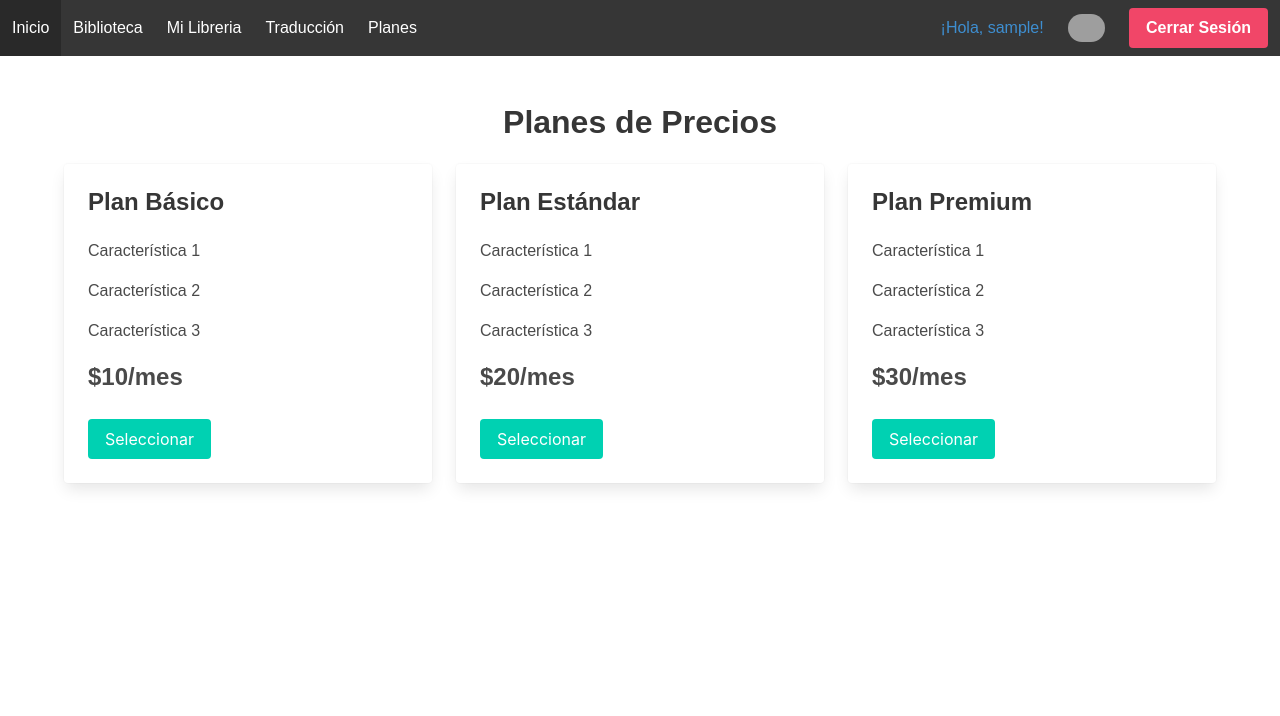
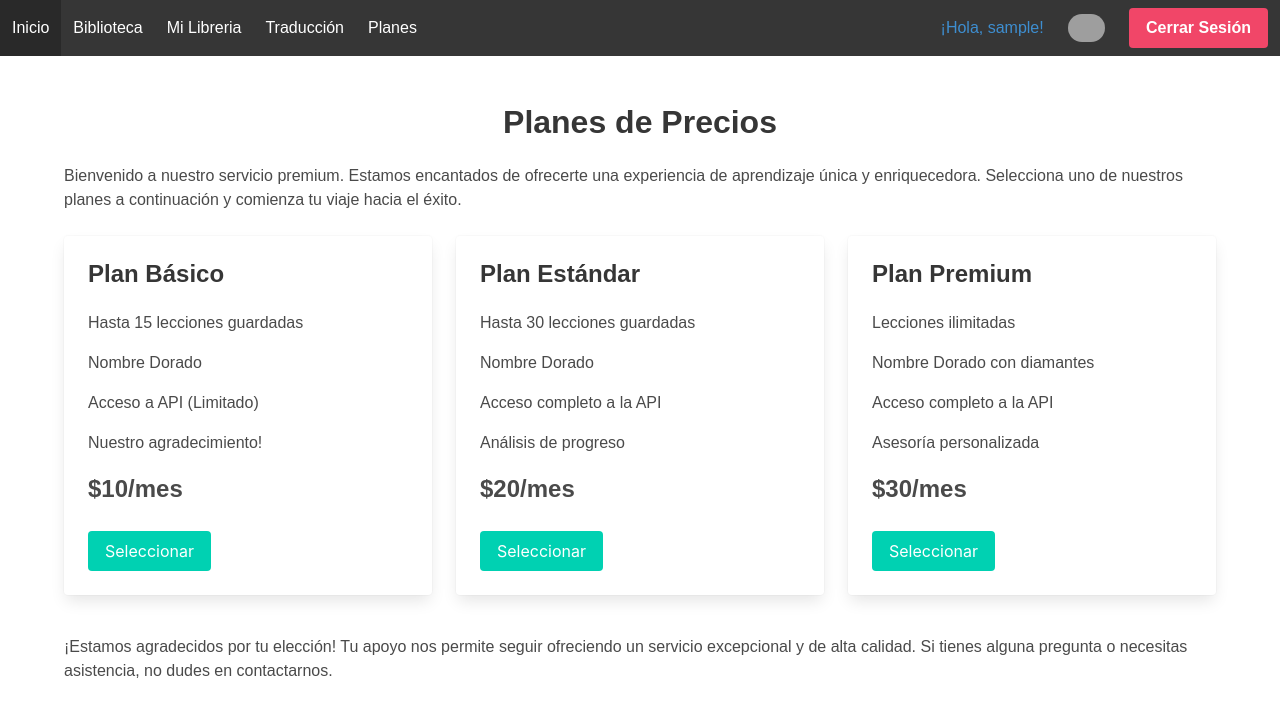
Before and after one commit to xlsymphonylx/code-2-pseudo, a Vue app: page /planes in a window 1280 px wide. Shown: the top 716 px of the page. Built offline with nearby package versions, Linux system fonts and the light colour scheme; no server answers; sample sign-in values are in the browser's storage; grey boxes are pictures that could not be loaded.

Commit message:
added paypal support

```diff
--- a/index.html
+++ b/index.html
@@ -5,6 +5,7 @@
     <link rel="icon" href="/favicon.ico">
     <meta name="viewport" content="width=device-width, initial-scale=1.0">
     <title>Vite App</title>
+    <script src="https://www.paypal.com/sdk/js?client-id=AeBIjh0Oj8RP49gqr1fxiyJdFl3fbuwpW_Nq02_xOpzJNSXnz572xlvyZNnw2XQ7SRRXG8Pj1m_CTJWH"></script>
   </head>
   <body>
     <div id="app"></div>
--- a/package.json
+++ b/package.json
@@ -11,6 +11,7 @@
   },
   "dependencies": {
     "@fortawesome/fontawesome-free": "^6.4.2",
+    "@paypal/paypal-js": "^7.0.3",
     "axios": "^1.6.0",
     "bulma": "^0.9.4",
     "sweetalert2": "^11.9.0",
--- a/src/views/PricePlansView.vue
+++ b/src/views/PricePlansView.vue
@@ -2,53 +2,120 @@
   <section class="section">
     <div class="container">
       <h1 class="title has-text-centered">Planes de Precios</h1>
+      <div class="content">
+        <p>
+          Bienvenido a nuestro servicio premium. Estamos encantados de ofrecerte una experiencia de
+          aprendizaje única y enriquecedora. Selecciona uno de nuestros planes a continuación y
+          comienza tu viaje hacia el éxito.
+        </p>
+      </div>
       <div class="columns">
-        <div class="column">
+        <div class="column" v-for="plan in plans" :key="plan.id">
           <div class="card">
             <div class="card-content">
               <div class="content">
-                <h2 class="title is-4">Plan Básico</h2>
-                <p>Característica 1</p>
-                <p>Característica 2</p>
-                <p>Característica 3</p>
-                <p class="has-text-weight-bold is-size-4">$10/mes</p>
-                <button class="button is-primary">Seleccionar</button>
-              </div>
-            </div>
-          </div>
-        </div>
-        <div class="column">
-          <div class="card">
-            <div class="card-content">
-              <div class="content">
-                <h2 class="title is-4">Plan Estándar</h2>
-                <p>Característica 1</p>
-                <p>Característica 2</p>
-                <p>Característica 3</p>
-                <p class="has-text-weight-bold is-size-4">$20/mes</p>
-                <button class="button is-primary">Seleccionar</button>
-              </div>
-            </div>
-          </div>
-        </div>
-        <div class="column">
-          <div class="card">
-            <div class="card-content">
-              <div class="content">
-                <h2 class="title is-4">Plan Premium</h2>
-                <p>Característica 1</p>
-                <p>Característica 2</p>
-                <p>Característica 3</p>
-                <p class="has-text-weight-bold is-size-4">$30/mes</p>
-                <button class="button is-primary">Seleccionar</button>
+                <h2 class="title is-4">{{ plan.name }}</h2>
+                <p v-for="feature in plan.features" :key="feature">{{ feature }}</p>
+                <p class="has-text-weight-bold is-size-4">{{ `$${plan.price}/mes` }}</p>
+                <button class="button is-primary" @click="handlePayPalPayment(plan.price)">
+                  Seleccionar
+                </button>
               </div>
             </div>
           </div>
         </div>
       </div>
+      <div class="is-flex is-justify-content-center">
+        <div id="paypal-button-container" class="wider-button"></div>
+      </div>
+      <div class="content mt-4">
+        <p>
+          ¡Estamos agradecidos por tu elección! Tu apoyo nos permite seguir ofreciendo un servicio
+          excepcional y de alta calidad. Si tienes alguna pregunta o necesitas asistencia, no dudes
+          en contactarnos.
+        </p>
+      </div>
     </div>
   </section>
 </template>
+
+<script setup>
+import { loadScript } from '@paypal/paypal-js'
+import { showSuccessDialog } from '../utils/alerts'
+
+const plans = [
+  {
+    id: 1,
+    name: 'Plan Básico',
+    features: [
+      'Hasta 15 lecciones guardadas',
+      'Nombre Dorado',
+      'Acceso a API (Limitado)',
+      'Nuestro agradecimiento!'
+    ],
+    price: 10
+  },
+  {
+    id: 2,
+    name: 'Plan Estándar',
+    features: [
+      'Hasta 30 lecciones guardadas',
+      'Nombre Dorado',
+      'Acceso completo a la API',
+      'Análisis de progreso'
+    ],
+    price: 20
+  },
+  {
+    id: 3,
+    name: 'Plan Premium',
+    features: [
+      'Lecciones ilimitadas',
+      'Nombre Dorado con diamantes',
+      'Acceso completo a la API',
+      'Asesoría personalizada'
+    ],
+    price: 30
+  }
+]
+
+const currency = 'USD'
+const YOUR_CLIENT_ID =
+  'AeBIjh0Oj8RP49gqr1fxiyJdFl3fbuwpW_Nq02_xOpzJNSXnz572xlvyZNnw2XQ7SRRXG8Pj1m_CTJWH'
+
+const handlePayPalPayment = async (amount) => {
+  const paypal = await loadScript({ 'client-id': YOUR_CLIENT_ID, currency })
+
+  paypal
+    .Buttons({
+      style: {
+        layout: 'horizontal',
+        color: 'gold',
+        shape: 'rect',
+        label: 'paypal',
+        height: 55, // Adjust the height to make the button larger
+        align: 'center' // Center the button
+      },
+      createOrder: function (data, actions) {
+        return actions.order.create({
+          purchase_units: [
+            {
+              amount: {
+                value: amount
+              }
+            }
+          ]
+        })
+      },
+      onApprove: function (data, actions) {
+        return actions.order.capture().then(function (details) {
+          showSuccessDialog('Exito!', 'Tu orden ' + details.id + ' se ha registrado correctamente!')
+        })
+      }
+    })
+    .render('#paypal-button-container')
+}
+</script>
 
 <style>
 @media (min-width: 1024px) {
@@ -58,4 +125,7 @@
     align-items: center;
   }
 }
+.wider-button {
+  width: 500px; /* Adjust the width as needed */
+}
 </style>
```
Also changed, not shown: 1 other file (tests, documents, lock files or other folders).
